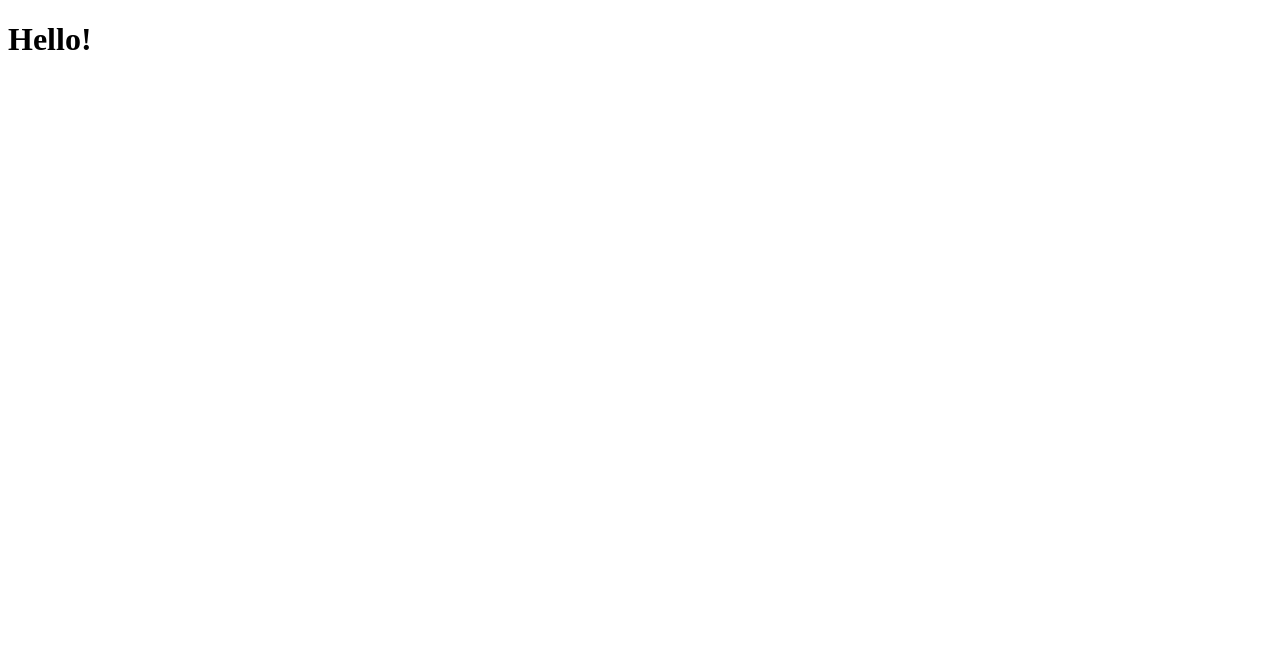
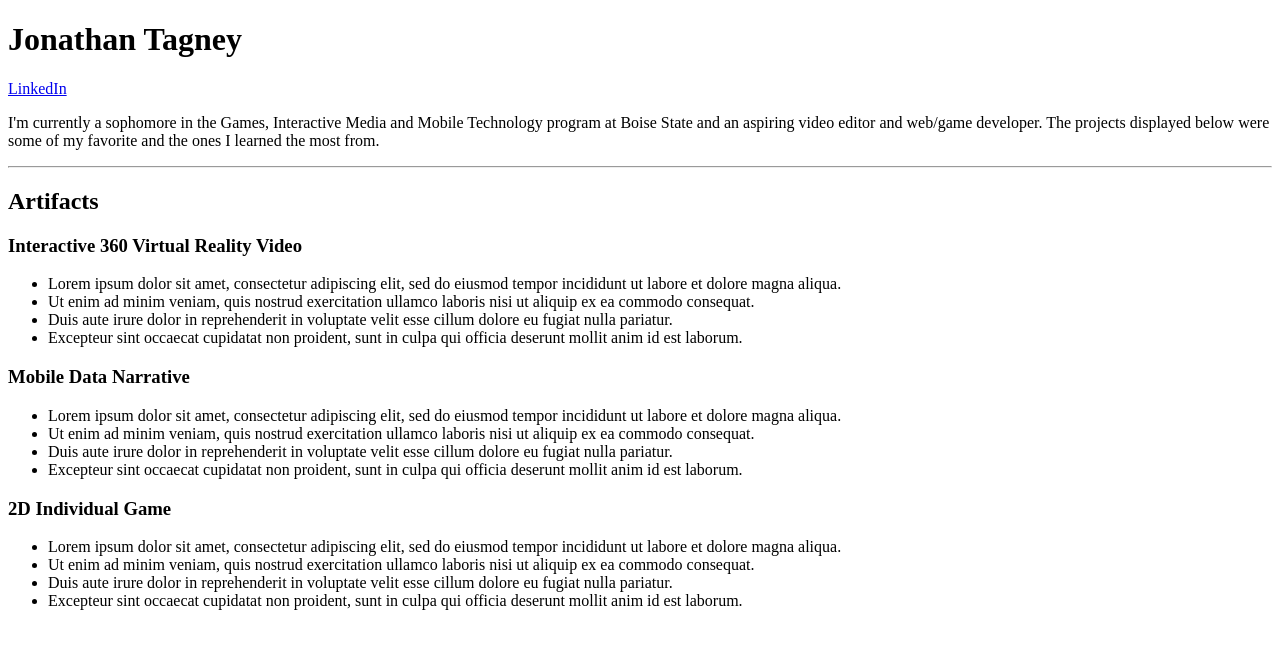
Before and after one commit to sought-b/sought-b.github.io, a plain HTML site: page index.html in a window 1280 px wide. Drawn offline with Linux system fonts and the light colour scheme.

Commit message:
git commit -m 'message'

```diff
--- a/index.html
+++ b/index.html
@@ -1,10 +1,54 @@
 <!DOCTYPE html>
 <html>
+
 <head>
     <meta charset="UTF-8" />
-    <title>title</title>
+    <title>Portfolio Website</title>
 </head>
+
 <body>
-    <h1>Hello!</h1>
+    <h1>Jonathan Tagney</h1>
+    <a href="https://www.linkedin.com/in/jonathantagney/">LinkedIn</a>
+    <p>I'm currently a sophomore in the Games, Interactive Media and Mobile Technology program at Boise State and an
+        aspiring video editor and web/game developer. The projects displayed below were some of my favorite and the ones
+        I learned the most from.</p>
+
+    <hr>
+
+    <h2>Artifacts</h2>
+
+    <h3>Interactive 360 Virtual Reality Video</h3>
+    <ul>
+        <li>Lorem ipsum dolor sit amet, consectetur adipiscing elit, sed do eiusmod tempor incididunt ut labore et
+            dolore magna aliqua.</li>
+        <li>Ut enim ad minim veniam, quis nostrud exercitation ullamco laboris nisi ut aliquip ex ea commodo consequat.
+        </li>
+        <li>Duis aute irure dolor in reprehenderit in voluptate velit esse cillum dolore eu fugiat nulla pariatur.</li>
+        <li>Excepteur sint occaecat cupidatat non proident, sunt in culpa qui officia deserunt mollit anim id est
+            laborum.</li>
+    </ul>
+    <h3>Mobile Data Narrative</h3>
+    <ul>
+        <li>Lorem ipsum dolor sit amet, consectetur adipiscing elit, sed do eiusmod tempor incididunt ut labore et
+            dolore magna aliqua.</li>
+        <li>Ut enim ad minim veniam, quis nostrud exercitation ullamco laboris nisi ut aliquip ex ea commodo consequat.
+        </li>
+        <li>Duis aute irure dolor in reprehenderit in voluptate velit esse cillum dolore eu fugiat nulla pariatur.</li>
+        <li>Excepteur sint occaecat cupidatat non proident, sunt in culpa qui officia deserunt mollit anim id est
+            laborum.</li>
+    </ul>
+    <h3>2D Individual Game</h3>
+    <ul>
+        <li>Lorem ipsum dolor sit amet, consectetur adipiscing elit, sed do eiusmod tempor incididunt ut labore et
+            dolore magna aliqua.</li>
+        <li>Ut enim ad minim veniam, quis nostrud exercitation ullamco laboris nisi ut aliquip ex ea commodo consequat.
+        </li>
+        <li>Duis aute irure dolor in reprehenderit in voluptate velit esse cillum dolore eu fugiat nulla pariatur.</li>
+        <li>Excepteur sint occaecat cupidatat non proident, sunt in culpa qui officia deserunt mollit anim id est
+            laborum.</li>
+    </ul>
+
+
 </body>
+
 </html>
```
